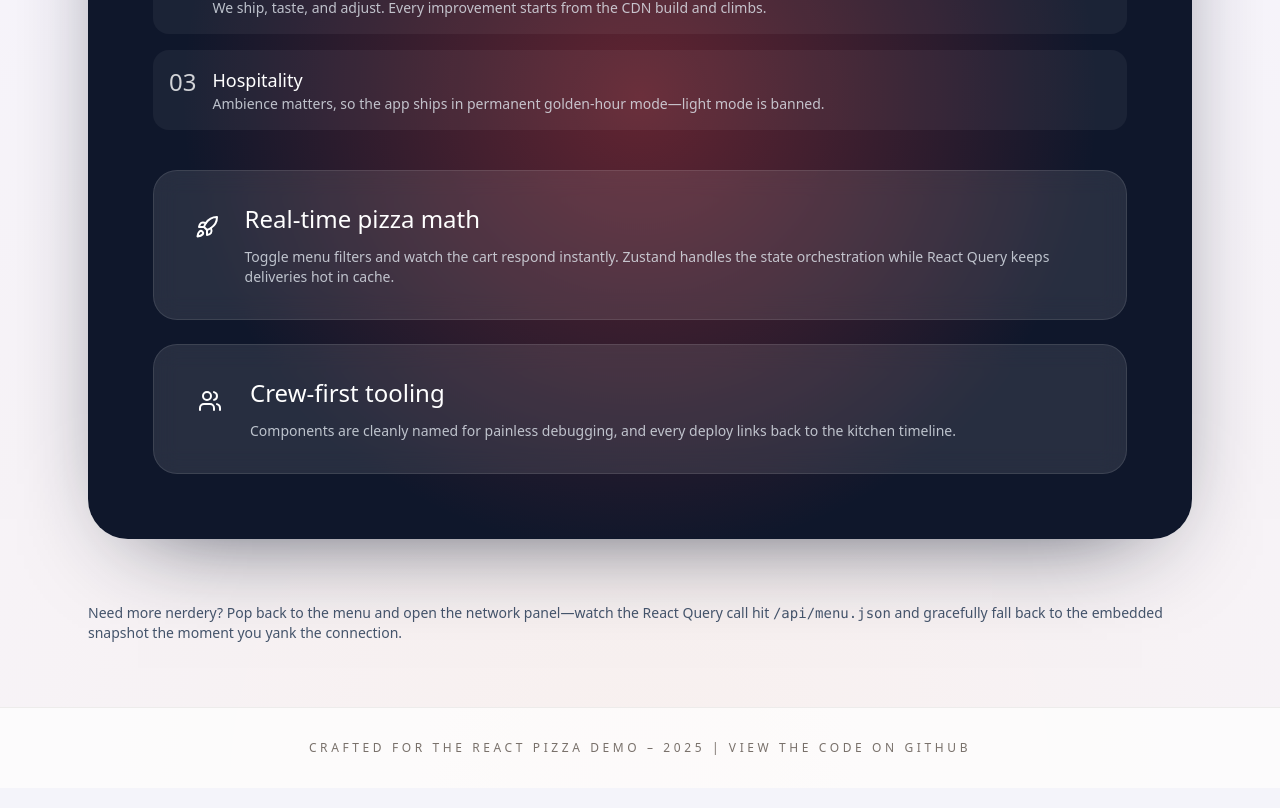
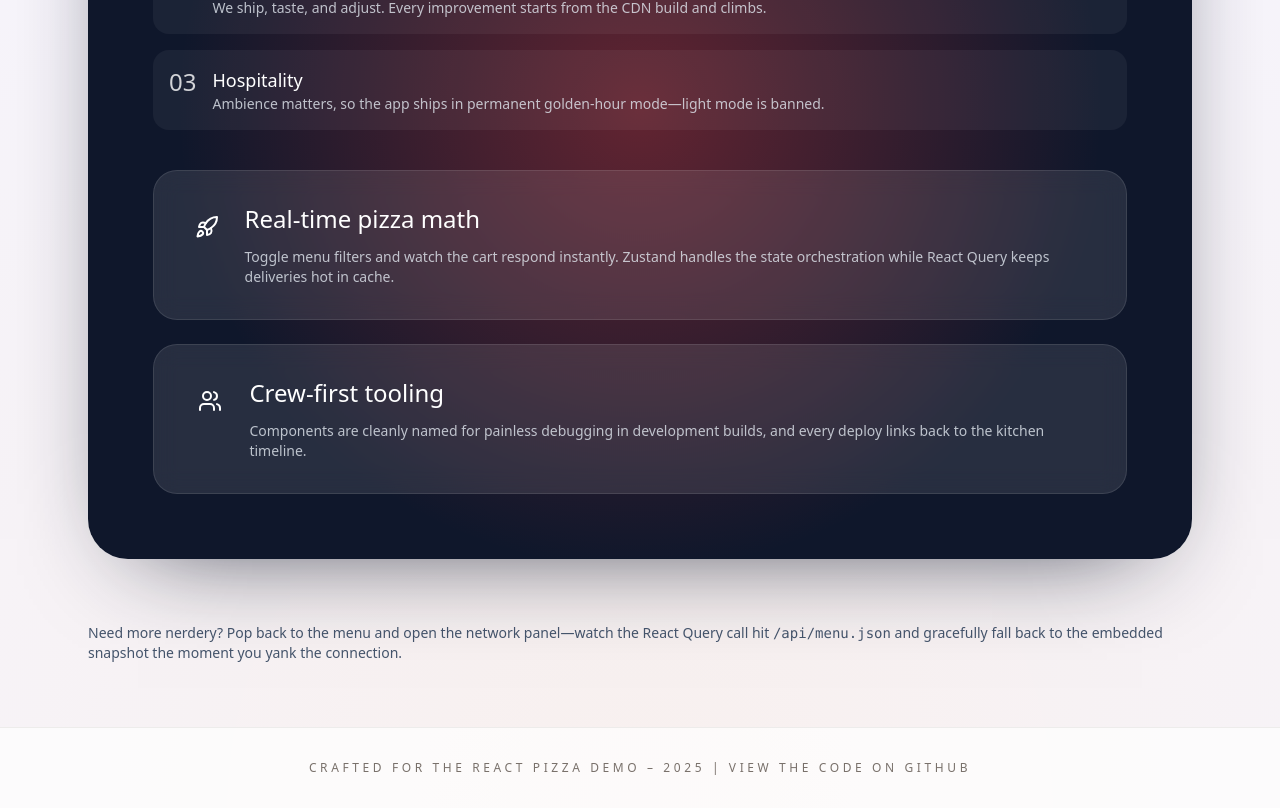
Before and after one commit to loftwah/react-pizza-demo, a React (Vite) app: page /about in a window 1280 px wide. Shown: the part 2109-2917 px from the top of the page. Built offline with nearby package versions, Linux system fonts and the light colour scheme; no server answers.

Commit message:
fix about

```diff
--- a/src/pages/About.mdx
+++ b/src/pages/About.mdx
@@ -224,8 +224,8 @@ import {
               Crew-first tooling
             </h3>
             <p className="mt-3 text-sm text-slate-200/80">
-              Components are cleanly named for painless debugging, and every
-              deploy links back to the kitchen timeline.
+              Components are cleanly named for painless debugging in development
+              builds, and every deploy links back to the kitchen timeline.
             </p>
           </div>
         </div>
```
